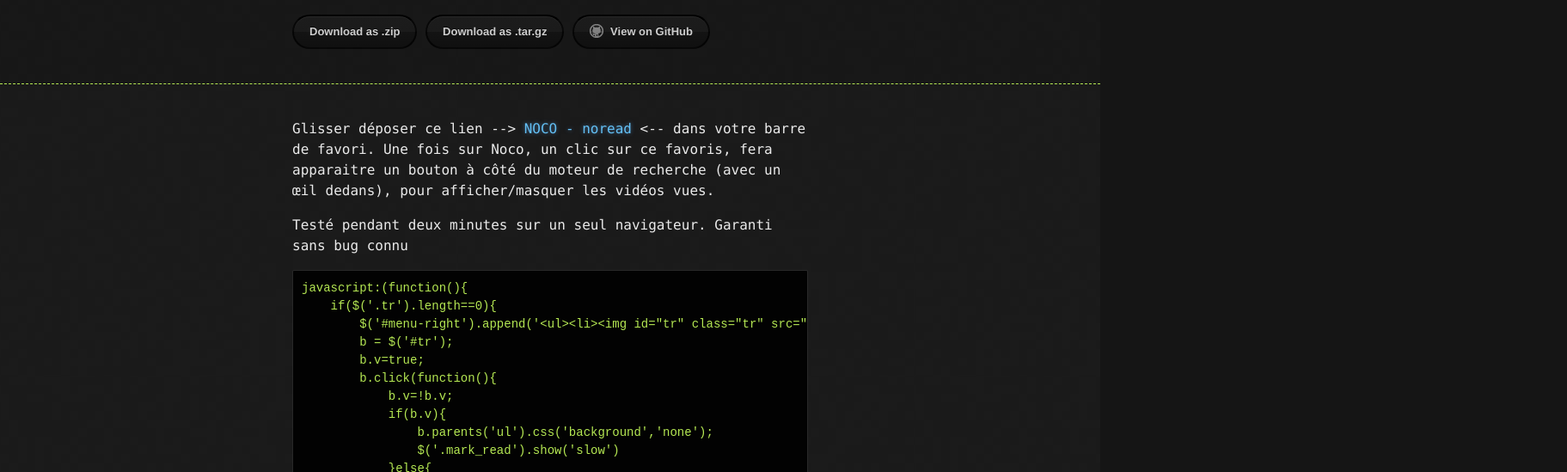
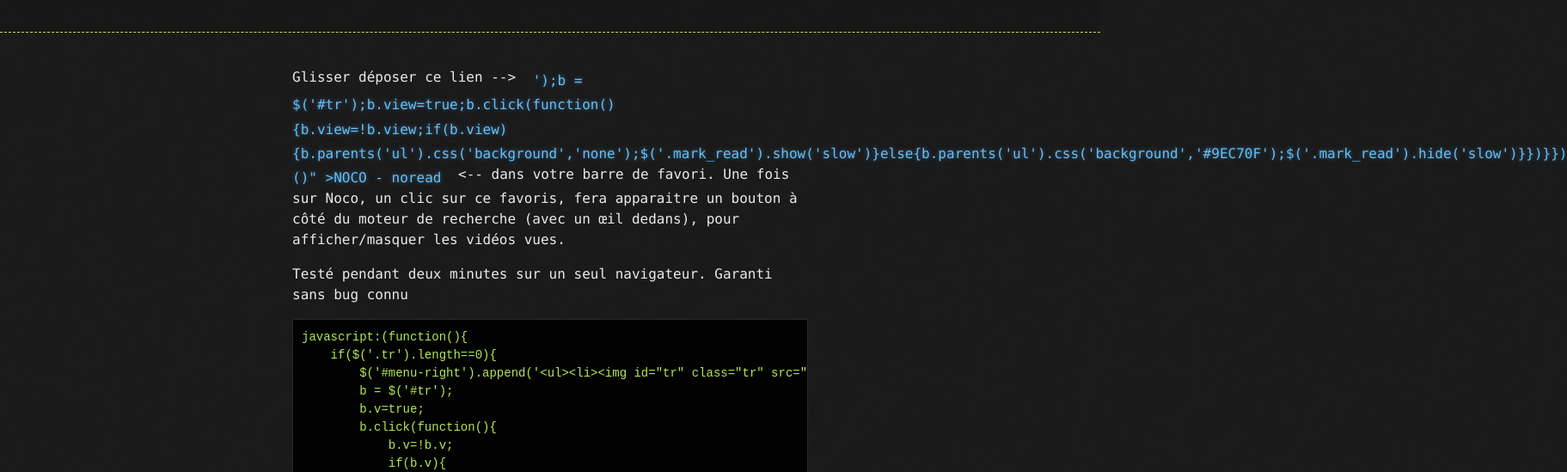
Before and after one commit to lipki/Noread, a plain HTML site: page index.html in a window 1280 px wide. Shown: the part 95-644 px from the top of the page at 86% size, 1823 px wide, since content can reach past the window. Drawn offline with Linux system fonts and the light colour scheme; files that its build step writes are made by us from their sources.

Commit message:
Update index.html

```diff
--- a/index.html
+++ b/index.html
@@ -1,12 +1,12 @@
 <!DOCTYPE html>
-<html>
-  <head>
-    <meta charset='utf-8'>
+<html><head>
+<meta http-equiv="content-type" content="text/html; charset=UTF-8">
+    <meta charset="utf-8">
     <meta http-equiv="X-UA-Compatible" content="chrome=1">
 
-    <link rel="stylesheet" type="text/css" href="stylesheets/stylesheet.css" media="screen" />
-    <link rel="stylesheet" type="text/css" href="stylesheets/pygment_trac.css" media="screen" />
-    <link rel="stylesheet" type="text/css" href="stylesheets/print.css" media="print" />
+    <link rel="stylesheet" type="text/css" href="Noread%20by%20lipki_fichiers/stylesheet.css" media="screen">
+    <link rel="stylesheet" type="text/css" href="Noread%20by%20lipki_fichiers/pygment_trac.css" media="screen">
+    <link rel="stylesheet" type="text/css" href="Noread%20by%20lipki_fichiers/print.html" media="print">
 
     <title>Noread by lipki</title>
   </head>
@@ -17,21 +17,20 @@
       <div class="container">
         <h1>Noread</h1>
         <h2>Un simple favoris pour masquer les vidéos vues sur NOCO</h2>
-
-        <section id="downloads">
-          <a href="https://github.com/lipki/Noread/zipball/master" class="btn">Download as .zip</a>
-          <a href="https://github.com/lipki/Noread/tarball/master" class="btn">Download as .tar.gz</a>
-          <a href="https://github.com/lipki/Noread" class="btn btn-github"><span class="icon"></span>View on GitHub</a>
-        </section>
       </div>
     </header>
 
     <div class="container">
       <section id="main_content">
-        <p>Glisser déposer ce lien --&gt; <a>NOCO - noread</a> &lt;-- dans votre barre de favori.
-Une fois sur Noco, un clic sur ce favoris, fera apparaitre un bouton à côté du moteur de recherche (avec un œil dedans), pour afficher/masquer les vidéos vues.</p>
+        <p>
+          Glisser déposer ce lien --&gt; <a src="javascript:(function(){if($('.tr').length==0){$('#menu-right').append('<ul><li><img id="tr" class="tr" src="http://noco.tv/cdata/images/mark-read.png" style="vertical-align: sub; padding: 4px 10px;"></li></ul>');b = $('#tr');b.view=true;b.click(function(){b.view=!b.view;if(b.view){b.parents('ul').css('background','none');$('.mark_read').show('slow')}else{b.parents('ul').css('background','#9EC70F');$('.mark_read').hide('slow')}})}})()" >NOCO - noread</a> &lt;--
+          dans votre barre de favori.
+          Une fois sur Noco, un clic sur ce favoris, fera apparaitre un bouton à
+          côté du moteur de recherche (avec un œil dedans), pour afficher/masquer
+          les vidéos vues.
+        </p>
 
-<p>Testé pendant deux minutes sur un seul navigateur. Garanti sans bug connu </p>
+        <p>Testé pendant deux minutes sur un seul navigateur. Garanti sans bug connu </p>
 
 <pre><code>javascript:(function(){
     if($('.tr').length==0){
@@ -55,5 +54,5 @@ Une fois sur Noco, un clic sur ce favoris, fera apparaitre un bouton à côté d
     </div>
 
 
-  </body>
-</html>
+
+</body></html>
```
